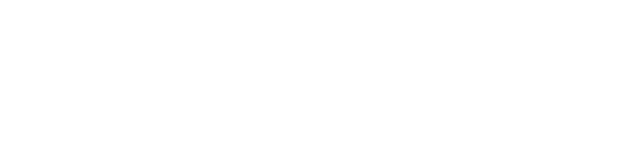
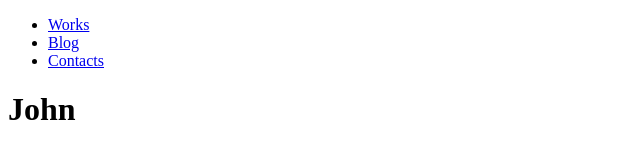
Before and after one commit to KonstantinG86/john, a plain HTML site: page works.html in a window 1280 px wide. Shown: the whole page, without its empty margins (0-640 px from the left). Drawn offline with Linux system fonts and the light colour scheme.

Commit message:
изменен work

```diff
--- a/works.html
+++ b/works.html
@@ -6,6 +6,15 @@
     <title>Работа Джонни</title>
 </head>
 <body>
-
+    <header>
+        <nav>
+            <ul>
+                <li><a href="works.html">Works</a></li>
+                <li><a href="blog.html">Blog</a></li>
+                <li><a href="contact.html">Contacts</a></li>
+            </ul>
+        </nav>
+    </header>
+    <h1>John</h1>
 </body>
 </html>
```
